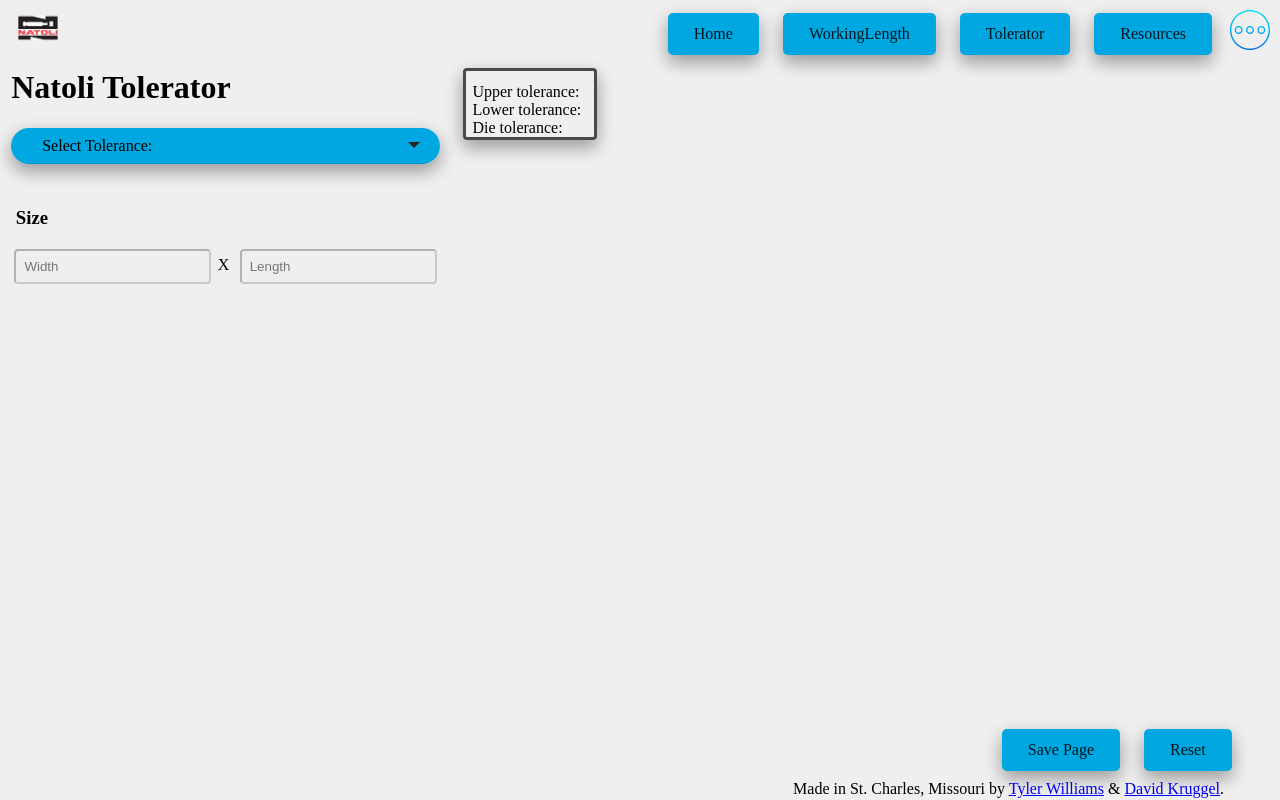
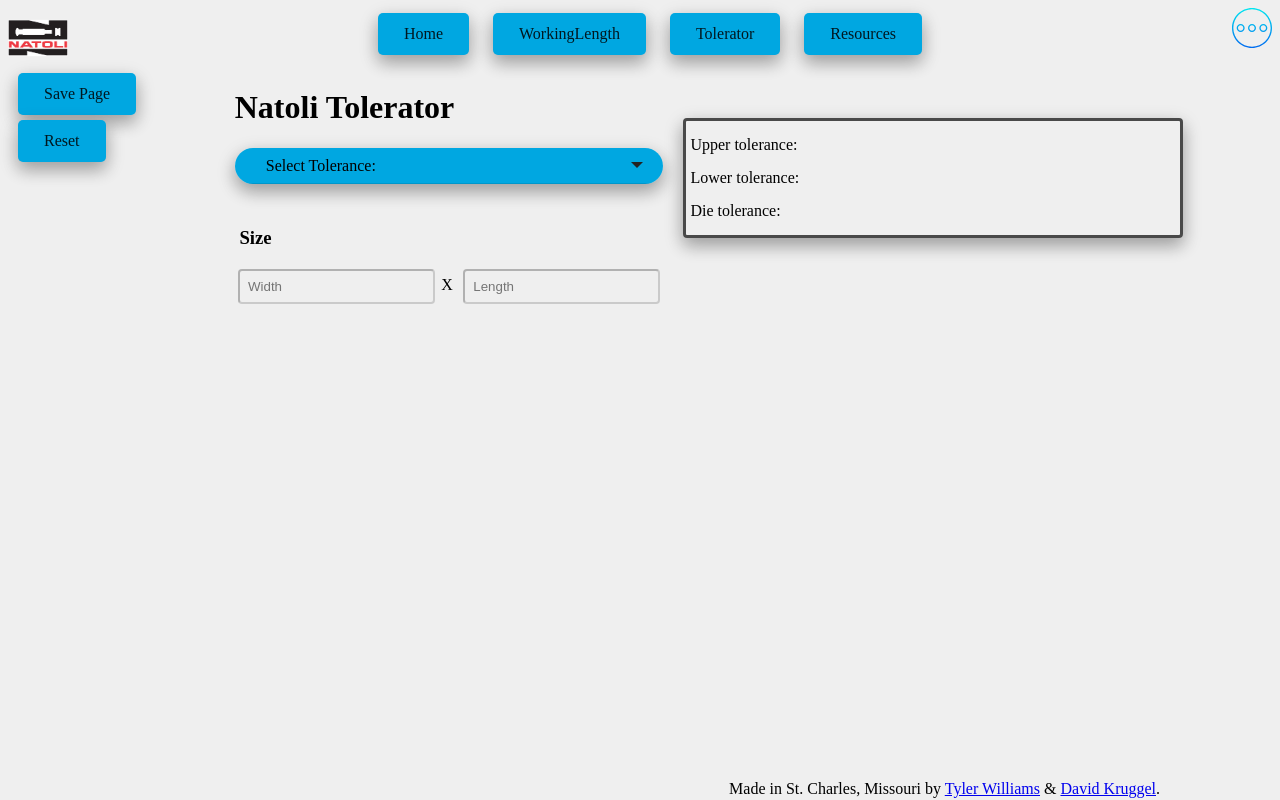
Before and after one commit to Tdub147/NatoliRoot, a plain HTML site: page common/tolerator.html in a window 1280 px wide. Drawn offline with nearby package versions, Linux system fonts and the light colour scheme; a script that the page names is missing; a web font is replaced by a local one.

Commit message:
Header needs fixing. Left side of Tolerator needs fixing.

```diff
--- a/common/Footer.html
+++ b/common/Footer.html
@@ -7,6 +7,7 @@
         <script type="text/javascript" src="../js/jquery-ui-1.12.1.custom/jquery-ui.js"></script>
         <link rel="stylesheet" type="text/css" href="../css/Main.css">
         <link rel="stylesheet" href="../fonts/Valera-Round.css">
+        <link rel="stylesheet" type="text/css" href="../css/footer.css">
         <link rel="shortcut icon" href="../img/LandingPage_Logo.png">
     </head>
     <body>
--- a/common/Header.html
+++ b/common/Header.html
@@ -12,15 +12,17 @@
         <script type="text/javascript" src="../js/index.js"></script>
     </head>
     <body>
-        <nav class="boxes">
-            <img id="logo" src="../img/LandingPage_Logo.png">
-            <img id="menu-closed" class="menu" src="../icons/969595-essentials/svg/016-detail-1.svg" alt="Menu Closed" onclick="openMenu()">
-            <div id="menu-items">
-                <a href="index.html" class="button">Home</a>
-                <a href="working_length.html" class="button">WorkingLength</a>
-                <a href="tolerator.html" class="button">Tolerator</a>
-                <a href="resources.html" class="button">Resources</a>
-            </div>
+        <nav class="nav">
+            <img style="margin-left: 0;" id="logo" src="../img/LandingPage_Logo.png">
+                <div style="margin-left: auto; margin-right: auto;">
+                    <div>
+                        <a href="index.html" class="button">Home</a>
+                        <a href="working_length.html" class="button">WorkingLength</a>
+                        <a href="tolerator.html" class="button">Tolerator</a>
+                        <a href="resources.html" class="button">Resources</a>
+                    </div>
+                </div>
+            <img id="menu-closed" class="icon" src="../icons/969595-essentials/svg/016-detail-1.svg" alt="Menu Closed" onclick="openMenu()">
         </nav>
     </body>
     <script>
--- a/common/tolerator.html
+++ b/common/tolerator.html
@@ -19,11 +19,14 @@
 </head>
 
 <body id="body">
-    <div class="page-container">
     <div include-html="header.html">
     </div>
-        <div id="content-wrap">
-            <form class="grid-item" autocomplete="off" action="javascript:;" onsubmit="SavePageAsPNG()" onreset="RefreshPage()">
+    <div style="display: flex;">
+        <div>
+            <input style="display: flex;" id="button" type="submit" class="button" value="Save Page" />
+            <input style="display: flex;" type="reset" class="button" value="Reset" />
+        </div>
+        <form style="margin-left:auto;" autocomplete="off" action="javascript:;" onsubmit="SavePageAsPNG()" onreset="RefreshPage()">
             <h1>Natoli Tolerator</h1>
             <div style="width: fit-content;">
                 <div class="select-grandparent">
@@ -444,33 +447,28 @@
                 </div>
             </div>
         </form>
-            <div class="grid-item boxshadow" style="width: fit-content ;border: solid rgb(73, 73, 73); border-radius: 4px; margin: 20px;">
-                <div class="grid" style="margin-top: .75em; margin-bottom: .75em;">
-                    <div class="grid-item" style="cursor: default;">
+        <div class="boxshadow" style="margin-right:auto; margin-bottom:auto; margin-top:50px; margin-left: 20px; width: 500px ;border: solid rgb(73, 73, 73); border-radius: 4px; padding-left:4px; padding-right:4px;">
+            <div style="display:flex; margin-top: 15px; margin-bottom: 15px; margin-left:auto;">
+                <div style="cursor: default;">
                     Upper tolerance:
                 </div>
-                    <div class="grid-item" style="cursor: default;" id="upperTolerance"></div>
+                <div style="display:flex; cursor: default;" id="upperTolerance"></div>
             </div>
-                <div class="grid" style="margin-top: .75em; margin-bottom: .75em;">
-                    <div class="grid-item" style="cursor: default;">
+            <div style="display:flex; margin-top: 15px; margin-bottom: 15px;">
+                <div style="display:flex; cursor: default;">
                     Lower tolerance:
                 </div>
-                    <div class="grid-item" style="cursor: default;" id="lowerTolerance"></div>
+                <div style="display:flex; cursor: default;" id="lowerTolerance"></div>
             </div>
-                <div class="grid" style="margin-top: .75em; margin-bottom: .75em;">
-                    <div class="grid-item" style="cursor: default;">
+            <div style="display:flex; margin-top: 15px; margin-bottom: 15px;">
+                <div style="display:flex; cursor: default;">
                     Die tolerance: &nbsp; &nbsp;
                 </div>
-                    <div class="grid-item" style="cursor: default;" id="dieTolerance"></div>
+                <div style="display:flex; cursor: default;" id="dieTolerance"></div>
             </div>
-            </div>
-            <div style="position: absolute; bottom: 3%; right: 3%;">
-                <input id="button" type="submit" class="button" value="Save Page" />
-                <input type="reset" class="button" value="Reset" />
         </div>
     </div>
     <div include-html="footer.html"></div>
-    </div>
 </body>
 <script type="text/javascript" id="colorfulImageShadow">
     cosha({
@@ -661,5 +659,4 @@
     styleDropDowns();
     ToleranceStyle_OnInput();
 </script>
-
 </html>
--- a/css/Main.css
+++ b/css/Main.css
@@ -44,26 +44,6 @@
   border: 2px solid #007ea7;
   outline: none;
 }
-#page-container {
-  position: relative;
-  min-height: 100%;
-}
-page-container {
-  position: relative;
-  min-height: 100%;
-}
-
-#content-wrap {
-  padding-bottom: 2.5%;    /* Footer height */
-}
-
-#footer {
-  position: absolute;
-  bottom: 0;
-  width: 95%;
-  text-align: right;
-  height: 2.5%;            /* Footer height */
-}
 
 .button {
   background-color: #00a7e1;
@@ -90,6 +70,7 @@
   -ms-user-select: none;
   -o-user-select: none;
   user-select: none;
+  vertical-align: middle;
 }
 
 .button:hover {
@@ -239,6 +220,26 @@
   overflow-y: visible;
   max-height: 700%;
 }
+  /* width */
+  .select-items::-webkit-scrollbar {
+    width: 20px;
+  }
+  /* Track */
+  .select-items::-webkit-scrollbar-track {
+    box-shadow: inset 0 0 5px grey;
+    border-top-right-radius: 20px;
+    border-bottom-right-radius: 20px;
+  }
+  /* Handle */
+  .select-items::-webkit-scrollbar-thumb {
+    background: rgb(0,126,167);
+    border-top-right-radius: 20px;
+    border-bottom-right-radius: 20px;
+  }
+  /* Handle on hover */
+  .select-items::-webkit-scrollbar-thumb:hover {
+    background: rgb(0,101,142);
+  }
 
 /* Hide the items when the select box is closed: */
 .select-hide {
--- a/css/ToleratorStyle.css
+++ b/css/ToleratorStyle.css
@@ -81,27 +81,3 @@
   }
   span.frac > sup {border-bottom: 0.08em hidden;}
   span.frac > span {display: none;}
-
-  /* width */
-::-webkit-scrollbar {
-    width: 20px;
-  }
-
-  /* Track */
-  ::-webkit-scrollbar-track {
-    box-shadow: inset 0 0 5px grey;
-    border-top-right-radius: 20px;
-    border-bottom-right-radius: 20px;
-  }
-
-  /* Handle */
-  ::-webkit-scrollbar-thumb {
-    background: rgb(0,126,167);
-    border-top-right-radius: 20px;
-    border-bottom-right-radius: 20px;
-  }
-
-  /* Handle on hover */
-  ::-webkit-scrollbar-thumb:hover {
-    background: rgb(0,101,142);
-  }
--- /dev/null
+++ b/css/footer.css
@@ -0,0 +1,8 @@
+
+#footer {
+    position: absolute;
+    bottom: 0;
+    width: 90%;
+    text-align: right;
+    height: 2.5%;            /* Footer height */
+  }
--- a/css/header.css
+++ b/css/header.css
@@ -1,24 +1,33 @@
-.boxes{
-    height: 5vh;
+.nav{
+    height: 5%;
     background-color: transparent;
+    display: flex;
+    }
+    .nav:hover{
+        margin-left: -50px;
+        margin-right: -50px;
+        margin-top: -50px;
+        padding-left: 50px;
+        padding-right: 50px;
+        padding-top: 50px;
+        background-color: #00e1ab;
+    }
+    .nav:before {
+        background-color:transparent;
     }
     #menu-items{
-        float: right;
-        padding:0 10px;
-        margin-right: 5vh;
+        display: flex;
+        height: inherit;
         }
     #logo{
-        float: left;
-        padding:0 10px;
-        height: inherit;
+        height: 60px;
+        vertical-align: middle;
     }
-    .menu{
-        position: absolute;
-        height: inherit;
-        right: 10px;
-        top: 10px;
+    .icon{
+        height: 40px;
+        vertical-align: middle;
     }
-    .menu:hover{
+    .icon:hover{
         background-color: lightgray;
         border-radius: 5px;
     }
```
Lines whose indentation alone changed are shown as unchanged.
